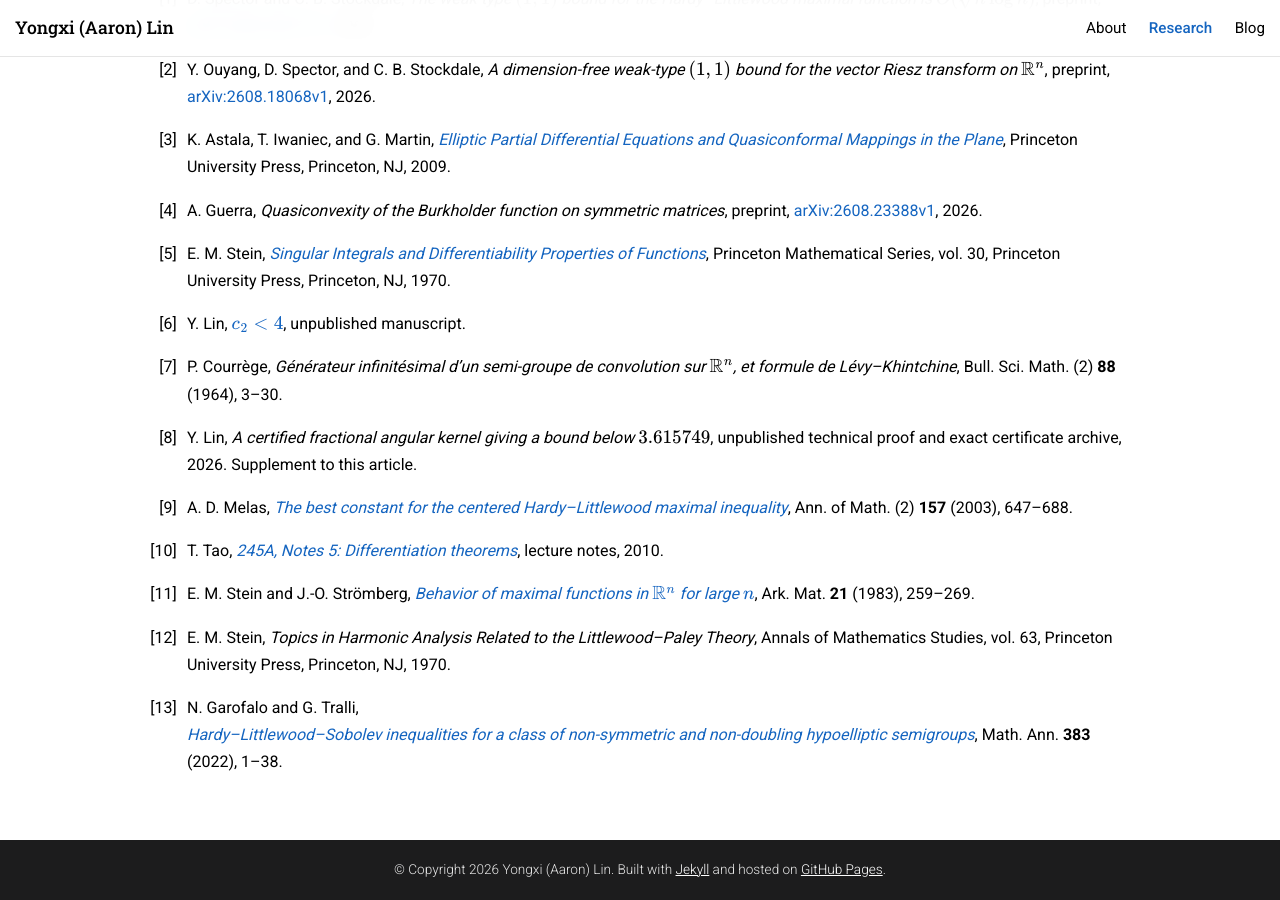
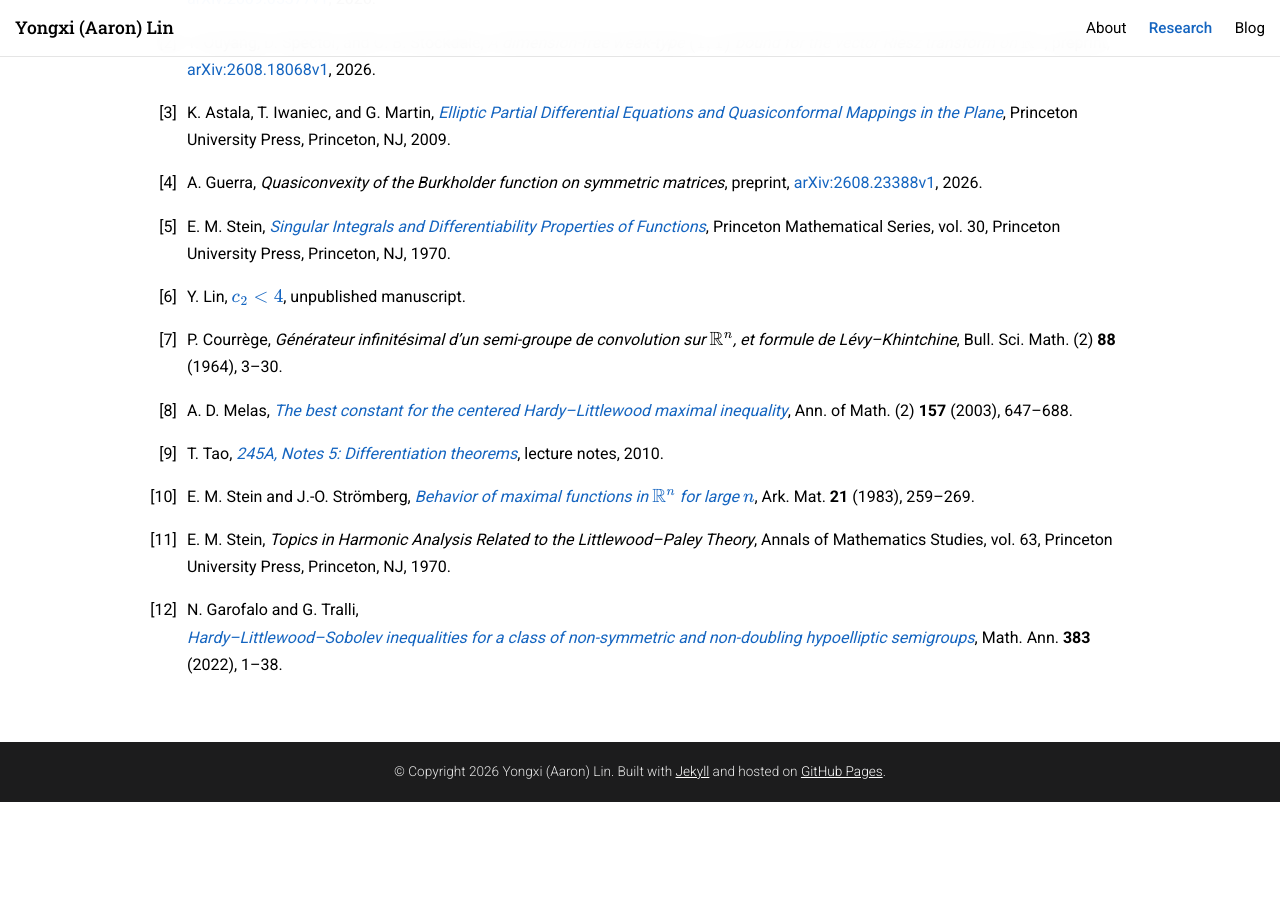
Before and after one commit to CoolRmal/coolrmal.github.io, a Jekyll site: the page built from two-partial-balayage-principles.html, in a window 1280 px wide and 900 px high, scrolled down 16793 px. Built offline with Jekyll 4.4.1, drawn with Linux system fonts in a browser that asks for light colours; formulas are drawn with MathJax 3; after the commit the page ends 17595 px from its top, so only the background shows below that; some of the changed text lies outside the part shown.

Commit message:
Remove fractional kernel certificate reference

```diff
--- a/two-partial-balayage-principles.html
+++ b/two-partial-balayage-principles.html
@@ -334,8 +334,7 @@ partial balayage decomposition needed below. It holds for <span class="math inli
 <span class="math inline">$$0&lt;\alpha&lt;2$$</span>, by the same
 variational argument: their energy is comparable to the fractional
 Sobolev energy, their semigroups preserve positivity and mass, and <span class="math inline">$$\|\mathcal
-A_\alpha\chi(\cdot/R)\|_\infty=O(R^{-\alpha})$$</span>. The details are
-recorded in <a href="#ref-SquareCertificate">[8]</a>.</p>
+A_\alpha\chi(\cdot/R)\|_\infty=O(R^{-\alpha})$$</span>.</p>
 </section>
 <section class="level2 samepage" data-number="3.2" id="the-estimate">
 <h3 data-number="3.2"><span class="header-section-number">3.2</span> The
@@ -413,7 +412,7 @@ For the centered Hardy–Littlewood maximal operator on intervals, <span class="
 the majorant <span class="math display">$$K(x)=(1-|x|/2)_+\ge\tfrac12\mathbf1_{[-1,1]}(x),
 \qquad \int K=2,$$</span> gives <span class="math inline">$$\|M_c\|_{1\to1,\infty}\le2$$</span>. This majorant
 attains <span class="math inline">$$C_\Delta(\frac12\mathbf1_{[-1,1]})$$</span> by
-Corollary <a data-reference="cor:radial-optimal" data-reference-type="ref" href="#cor:radial-optimal">4.1</a>. Melas <a href="#ref-Melas">[9]</a> proved the sharper, optimal value <span class="math inline">$$\|M_c\|_{1\to1,\infty}=\frac{11+\sqrt{61}}{12}=1.5675208063\ldots$$</span>
+Corollary <a data-reference="cor:radial-optimal" data-reference-type="ref" href="#cor:radial-optimal">4.1</a>. Melas <a href="#ref-Melas">[8]</a> proved the sharper, optimal value <span class="math inline">$$\|M_c\|_{1\to1,\infty}=\frac{11+\sqrt{61}}{12}=1.5675208063\ldots$$</span>
 using discretization.</p>
 </section>
 <section class="level2" data-number="4.2" id="sec:balls">
@@ -424,9 +423,9 @@ is <span class="math display">$$M_{B,n}f(x)=\sup_{r&gt;0}\frac1{\omega_n
 r^n}\int_{B(x,r)}|f(y)|\,dy,
 \qquad \omega_n=\frac{\pi^{n/2}}{\Gamma(n/2+1)}.$$</span> Here the
 averages are over solid Euclidean balls.</p>
-<p>The classical covering argument gives an exponential bound <span class="math inline">$$2^n$$</span> <a href="#ref-taoCovering">[10,
+<p>The classical covering argument gives an exponential bound <span class="math inline">$$2^n$$</span> <a href="#ref-taoCovering">[9,
 Exercise 42]</a>. Stein–Strömberg improved the dimensional order to
-<span class="math inline">$$O(n)$$</span> <a href="#ref-SteinStromberg">[11]</a>.</p>
+<span class="math inline">$$O(n)$$</span> <a href="#ref-SteinStromberg">[10]</a>.</p>
 <div class="corollary article-theorem" id="cor:radial-optimal">
 <p><strong>Corollary 4.1</strong> (Radial majorants). <em>Put <span class="math display">$$\rho_n=\begin{cases}(n/2)^{2/(n-2)},&amp;n\ne2,\\
 e,&amp;n=2.\end{cases}$$</span> Suppose <span class="math inline">$$\phi(x)=q(|x|^2)$$</span>, with <span class="math inline">$$q$$</span> left-continuous at <span class="math inline">$$a&gt;0$$</span>. If an admissible radial majorant
@@ -689,10 +688,6 @@ manuscript.</p>
 convolution sur <span class="math inline">$$\mathbb R^n$$</span>, et
 formule de Lévy–Khintchine</em>, Bull. Sci. Math. (2)
 <strong>88</strong> (1964), 3–30.</p>
-</li><li id="ref-SquareCertificate"><p>Y. Lin, <em>A certified fractional angular kernel giving a bound
-below <span class="math inline">$$3.615749$$</span></em>, unpublished
-technical proof and exact certificate archive, 2026. Supplement to this
-article.</p>
 </li><li id="ref-Melas"><p>A. D. Melas, <a href="https://annals.math.princeton.edu/2003/157-2/p08"><em>The best
 constant for the centered Hardy–Littlewood maximal inequality</em></a>,
 Ann. of Math. (2) <strong>157</strong> (2003), 647–688.</p>
```
Also changed, not shown: other parts of two-partial-balayage-principles.html (+1 -1 lines).
